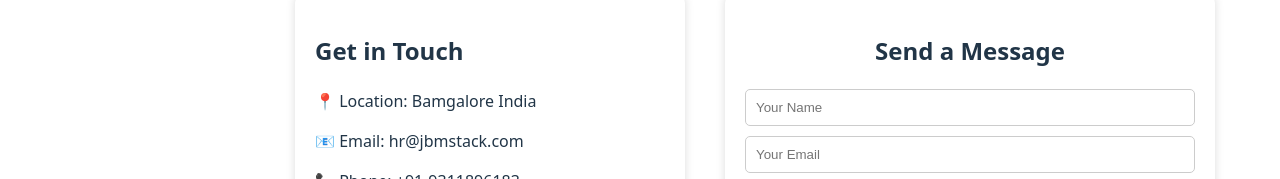
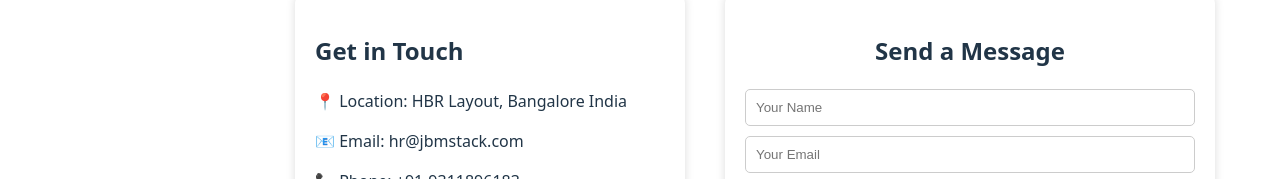
Before and after one commit to GauravRohitStack/jbm-stack-website, a React (Vite) app: page /contact in a window 1280 px wide. Shown: the part 398-577 px from the top of the page. Built offline with nearby package versions, Linux system fonts and the light colour scheme.

Commit message:
Final update

```diff
--- a/src/pages/Contact.jsx
+++ b/src/pages/Contact.jsx
@@ -15,7 +15,7 @@ const Contact = () => {
 
         <div className="contact-info">
           <h2>Get in Touch</h2>
-          <p>📍 Location: Bamgalore India</p>
+          <p>📍 Location: HBR Layout, Bangalore India</p>
           <p>📧 Email: hr@jbmstack.com</p>
           <p>📞 Phone: +91-9311896183</p>
           <p>🌐 Website: www.jbmstack.com</p>
```
Also changed, not shown: src/components/Footer.css (+2 -9 lines).
